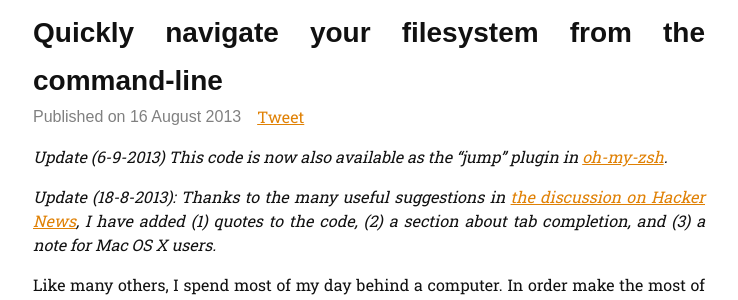
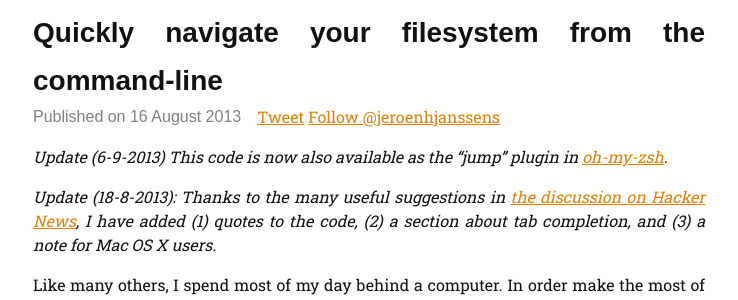
Before and after one commit to jeroenjanssens/jeroenjanssens.github.io, a Jekyll site: the page built from _posts/2013-08-16-quickly-navigate-your-filesystem-from-the-command-line.markdown, in a window 1280 px wide. Shown: the part 135-435 px from the top of the page, without its empty margins (271-1009 px from the left). Built offline with Jekyll 4.4.1, drawn with Linux system fonts in a browser that asks for light colours; some web fonts are replaced; Markdown is read by kramdown in place of the engine named in the settings; comment, search, counter and statistics services are not loaded.

Commit message:
Add Twitter follow button

```diff
--- a/_layouts/post.html
+++ b/_layouts/post.html
@@ -5,6 +5,8 @@
 					<div class="date">Published on {{ page.date | date_to_long_string }}</div>
 <a href="https://twitter.com/share" class="twitter-share-button" data-via="jeroenhjanssens">Tweet</a>
 <script>!function(d,s,id){var js,fjs=d.getElementsByTagName(s)[0],p=/^http:/.test(d.location)?'http':'https';if(!d.getElementById(id)){js=d.createElement(s);js.id=id;js.src=p+'://platform.twitter.com/widgets.js';fjs.parentNode.insertBefore(js,fjs);}}(document, 'script', 'twitter-wjs');</script>
+<a href="https://twitter.com/jeroenhjanssens" class="twitter-follow-button" data-show-count="false">Follow @jeroenhjanssens</a>
+<script>!function(d,s,id){var js,fjs=d.getElementsByTagName(s)[0],p=/^http:/.test(d.location)?'http':'https';if(!d.getElementById(id)){js=d.createElement(s);js.id=id;js.src=p+'://platform.twitter.com/widgets.js';fjs.parentNode.insertBefore(js,fjs);}}(document, 'script', 'twitter-wjs');</script>
 					<div class="post">
 						{{ content }}
 					</div>
--- a/_sass/screen.sass
+++ b/_sass/screen.sass
@@ -109,6 +109,10 @@
 
 .twitter-share-button
   margin-left: 1em
+  margin-top: 0.1em
+
+.twitter-follow-button
+  margin-left: 0em
   margin-top: 0.1em
 
 .date
--- a/css/screen.css
+++ b/css/screen.css
@@ -265,6 +265,12 @@
 }
 
 /* line 114, ../_sass/screen.sass */
+.twitter-follow-button {
+  margin-left: 0em;
+  margin-top: 0.1em;
+}
+
+/* line 118, ../_sass/screen.sass */
 .date {
   color: gray;
   font-family: "Cabin Condensed", sans-serif;
@@ -272,13 +278,13 @@
   float: left;
 }
 
-/* line 121, ../_sass/screen.sass */
+/* line 125, ../_sass/screen.sass */
 .posts .date {
   font-family: "Roboto Slab", "ff-tisa-web-pro", Georgia, Cambria, "Times New Roman", Times, serif;
   width: 7em;
 }
 
-/* line 125, ../_sass/screen.sass */
+/* line 129, ../_sass/screen.sass */
 p > code {
   font-family: "Ubuntu Mono";
   background-color: #dddddd;
@@ -288,7 +294,7 @@
   border-radius: 0.25em / 0.25em;
 }
 
-/* line 135, ../_sass/screen.sass */
+/* line 139, ../_sass/screen.sass */
 pre {
   white-space: pre-wrap;
   white-space: -moz-pre-wrap;
@@ -297,7 +303,7 @@
   word-wrap: break-word;
 }
 
-/* line 143, ../_sass/screen.sass */
+/* line 147, ../_sass/screen.sass */
 div.highlight {
   -webkit-border-radius: 0.5em 0.5em;
   -moz-border-radius: 0.5em / 0.5em;
@@ -309,216 +315,216 @@
   background-color: #444444;
   padding: 0.5em 0.75em;
 }
-/* line 151, ../_sass/screen.sass */
+/* line 155, ../_sass/screen.sass */
 div.highlight code, div.highlight pre {
   color: #fdce93;
 }
-/* line 154, ../_sass/screen.sass */
+/* line 158, ../_sass/screen.sass */
 div.highlight .hll {
   background-color: #222222;
 }
-/* line 156, ../_sass/screen.sass */
+/* line 160, ../_sass/screen.sass */
 div.highlight .c {
   color: #7f9f7f;
 }
-/* line 158, ../_sass/screen.sass */
+/* line 162, ../_sass/screen.sass */
 div.highlight .err {
   color: #e37170;
   background-color: #3d3535;
 }
-/* line 161, ../_sass/screen.sass */
+/* line 165, ../_sass/screen.sass */
 div.highlight .g {
   color: #7f9f7f;
 }
-/* line 163, ../_sass/screen.sass */
+/* line 167, ../_sass/screen.sass */
 div.highlight .k {
   color: #f0dfaf;
 }
-/* line 165, ../_sass/screen.sass */
+/* line 169, ../_sass/screen.sass */
 div.highlight .l {
   color: #cccccc;
 }
-/* line 167, ../_sass/screen.sass */
+/* line 171, ../_sass/screen.sass */
 div.highlight .n {
   color: #dcdccc;
 }
-/* line 169, ../_sass/screen.sass */
+/* line 173, ../_sass/screen.sass */
 div.highlight .o {
   color: #f0efd0;
 }
-/* line 171, ../_sass/screen.sass */
+/* line 175, ../_sass/screen.sass */
 div.highlight .x {
   color: #cccccc;
 }
-/* line 173, ../_sass/screen.sass */
+/* line 177, ../_sass/screen.sass */
 div.highlight .p {
   color: #41706f;
 }
-/* line 175, ../_sass/screen.sass */
+/* line 179, ../_sass/screen.sass */
 div.highlight .cm, div.highlight .cp, div.highlight .c1 {
   color: #7f9f7f;
 }
-/* line 177, ../_sass/screen.sass */
+/* line 181, ../_sass/screen.sass */
 div.highlight .cs {
   color: #cd0000;
   font-weight: bold;
 }
-/* line 180, ../_sass/screen.sass */
+/* line 184, ../_sass/screen.sass */
 div.highlight .gd {
   color: #cd0000;
 }
-/* line 182, ../_sass/screen.sass */
+/* line 186, ../_sass/screen.sass */
 div.highlight .ge {
   color: #cccccc;
   font-style: italic;
 }
-/* line 185, ../_sass/screen.sass */
+/* line 189, ../_sass/screen.sass */
 div.highlight .gr {
   color: red;
 }
-/* line 187, ../_sass/screen.sass */
+/* line 191, ../_sass/screen.sass */
 div.highlight .gh {
   color: #dcdccc;
   font-weight: bold;
 }
-/* line 190, ../_sass/screen.sass */
+/* line 194, ../_sass/screen.sass */
 div.highlight .gi {
   color: #00cd00;
 }
-/* line 192, ../_sass/screen.sass */
+/* line 196, ../_sass/screen.sass */
 div.highlight .go {
   color: gray;
 }
-/* line 194, ../_sass/screen.sass */
+/* line 198, ../_sass/screen.sass */
 div.highlight .gp {
   color: #dcdccc;
   font-weight: bold;
 }
-/* line 197, ../_sass/screen.sass */
+/* line 201, ../_sass/screen.sass */
 div.highlight .gs {
   color: #cccccc;
   font-weight: bold;
 }
-/* line 200, ../_sass/screen.sass */
+/* line 204, ../_sass/screen.sass */
 div.highlight .gu {
   color: purple;
   font-weight: bold;
 }
-/* line 203, ../_sass/screen.sass */
+/* line 207, ../_sass/screen.sass */
 div.highlight .gt {
   color: #0040d0;
 }
-/* line 205, ../_sass/screen.sass */
+/* line 209, ../_sass/screen.sass */
 div.highlight .kc {
   color: #dca3a3;
 }
-/* line 207, ../_sass/screen.sass */
+/* line 211, ../_sass/screen.sass */
 div.highlight .kd {
   color: #ffff86;
 }
-/* line 209, ../_sass/screen.sass */
+/* line 213, ../_sass/screen.sass */
 div.highlight .kn {
   color: #dfaf8f;
   font-weight: bold;
 }
-/* line 212, ../_sass/screen.sass */
+/* line 216, ../_sass/screen.sass */
 div.highlight .kp {
   color: #cdcf99;
 }
-/* line 214, ../_sass/screen.sass */
+/* line 218, ../_sass/screen.sass */
 div.highlight .kr {
   color: #cdcd00;
 }
-/* line 216, ../_sass/screen.sass */
+/* line 220, ../_sass/screen.sass */
 div.highlight .kt {
   color: #00cd00;
 }
-/* line 218, ../_sass/screen.sass */
+/* line 222, ../_sass/screen.sass */
 div.highlight .ld {
   color: #cc9393;
 }
-/* line 220, ../_sass/screen.sass */
+/* line 224, ../_sass/screen.sass */
 div.highlight .m {
   color: #8cd0d3;
 }
-/* line 222, ../_sass/screen.sass */
+/* line 226, ../_sass/screen.sass */
 div.highlight .s {
   color: #cc9393;
 }
-/* line 224, ../_sass/screen.sass */
+/* line 228, ../_sass/screen.sass */
 div.highlight .na {
   color: #9ac39f;
 }
-/* line 226, ../_sass/screen.sass */
+/* line 230, ../_sass/screen.sass */
 div.highlight .nb, div.highlight .nc {
   color: #efef8f;
 }
-/* line 228, ../_sass/screen.sass */
+/* line 232, ../_sass/screen.sass */
 div.highlight .no, div.highlight .nd {
   color: #cccccc;
 }
-/* line 230, ../_sass/screen.sass */
+/* line 234, ../_sass/screen.sass */
 div.highlight .ni {
   color: #c28182;
 }
-/* line 232, ../_sass/screen.sass */
+/* line 236, ../_sass/screen.sass */
 div.highlight .ne {
   color: #c3bf9f;
   font-weight: bold;
 }
-/* line 235, ../_sass/screen.sass */
+/* line 239, ../_sass/screen.sass */
 div.highlight .nf {
   color: #efef8f;
 }
-/* line 237, ../_sass/screen.sass */
+/* line 241, ../_sass/screen.sass */
 div.highlight .nl {
   color: #cccccc;
 }
-/* line 239, ../_sass/screen.sass */
+/* line 243, ../_sass/screen.sass */
 div.highlight .nn {
   color: #8fbede;
 }
-/* line 241, ../_sass/screen.sass */
+/* line 245, ../_sass/screen.sass */
 div.highlight .nx, div.highlight .py {
   color: #cccccc;
 }
-/* line 243, ../_sass/screen.sass */
+/* line 247, ../_sass/screen.sass */
 div.highlight .nt {
   color: #9ac39f;
 }
-/* line 245, ../_sass/screen.sass */
+/* line 249, ../_sass/screen.sass */
 div.highlight .nv {
   color: #dcdccc;
 }
-/* line 247, ../_sass/screen.sass */
+/* line 251, ../_sass/screen.sass */
 div.highlight .ow {
   color: #f0efd0;
 }
-/* line 249, ../_sass/screen.sass */
+/* line 253, ../_sass/screen.sass */
 div.highlight .w {
   color: #cccccc;
 }
-/* line 251, ../_sass/screen.sass */
+/* line 255, ../_sass/screen.sass */
 div.highlight .mf, div.highlight .mh, div.highlight .mi, div.highlight .mo {
   color: #8cd0d3;
 }
-/* line 253, ../_sass/screen.sass */
+/* line 257, ../_sass/screen.sass */
 div.highlight .sb, div.highlight .sc, div.highlight .sd, div.highlight .s2, div.highlight .se, div.highlight .sh, div.highlight .si, div.highlight .sx, div.highlight .sr, div.highlight .s1, div.highlight .ss {
   color: #cc9393;
 }
-/* line 255, ../_sass/screen.sass */
+/* line 259, ../_sass/screen.sass */
 div.highlight .bp, div.highlight .vc {
   color: #efef8f;
 }
-/* line 257, ../_sass/screen.sass */
+/* line 261, ../_sass/screen.sass */
 div.highlight .vg {
   color: #dcdccc;
 }
-/* line 259, ../_sass/screen.sass */
+/* line 263, ../_sass/screen.sass */
 div.highlight .vi {
   color: #ffffc7;
 }
-/* line 261, ../_sass/screen.sass */
+/* line 265, ../_sass/screen.sass */
 div.highlight .il {
   color: #8cd0d3;
 }
```
Also changed, not shown: 5 other files.
